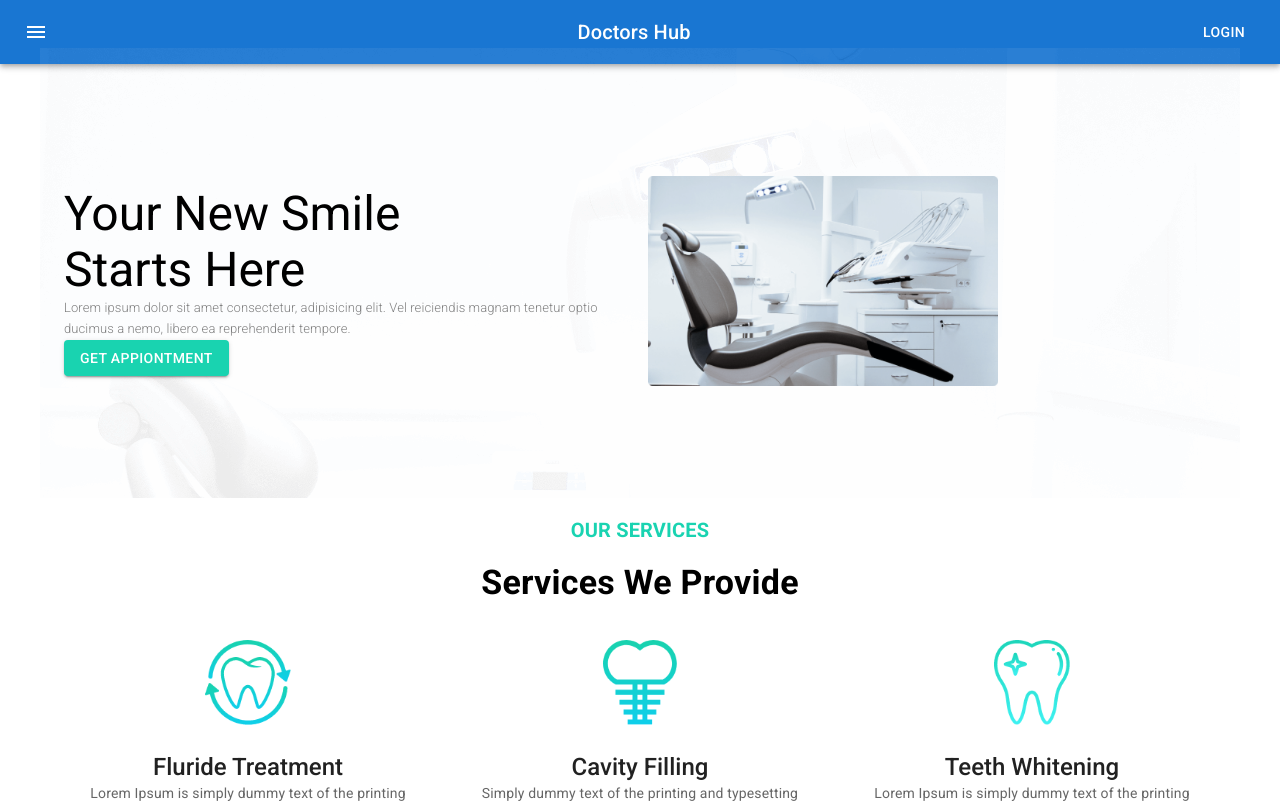
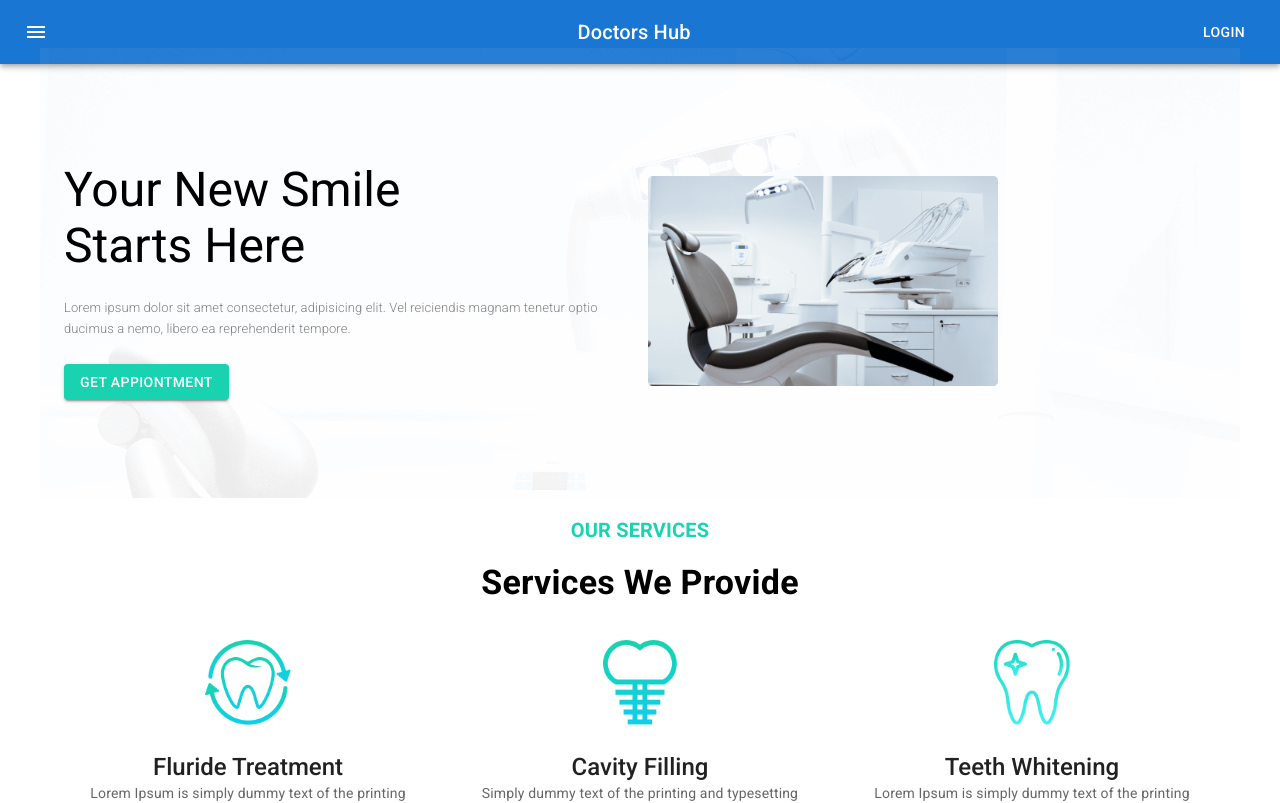
Before and after one commit to developer-shourav/DoctorsHubClintSideApp, a React (Create React App) app: page / in a window 1280 px wide. Shown: the top 803 px of the page. Built offline with nearby package versions, Linux system fonts and the light colour scheme.

Commit message:
upper style update

```diff
--- a/src/components/Pages/Home/Banner/Banner.js
+++ b/src/components/Pages/Home/Banner/Banner.js
@@ -29,7 +29,7 @@ const Banner = () => {
             Your New Smile <br/>
             Starts Here
          </Typography>
-         <Typography variant='h6' sx={{fontSize:13, color:'gray', fontWeight:"300"}}>
+         <Typography variant='h6' sx={{fontSize:13, my:3,  color:'gray', fontWeight:"300"}}>
              Lorem ipsum dolor sit amet consectetur, adipisicing elit. Vel reiciendis magnam tenetur optio ducimus a nemo, libero ea reprehenderit tempore.
          </Typography>
          <Button style={{backgroundColor:"rgb(25 211 176)"}} variant='contained'>Get Appiontment</Button>
```
Also changed, not shown: public/favicon.png (added), 1 other file (tests, documents, lock files or other folders).
